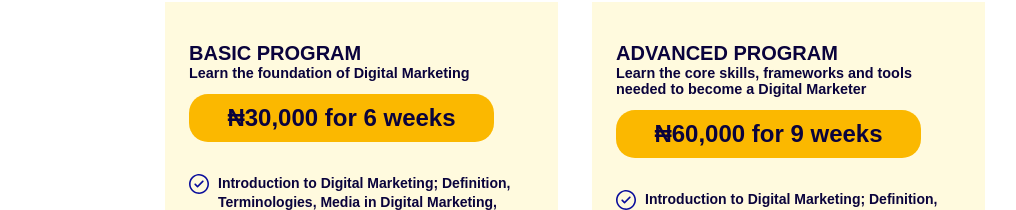
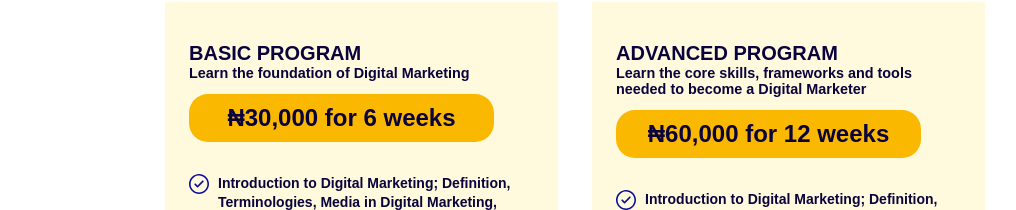
Before and after one commit to Tuasegun/satorm, a React (Create React App) app: page /pricing in a window 1280 px wide. Shown: the part 179-389 px from the top of the page, without its empty margins (80-1096 px from the left). Built offline with nearby package versions, Linux system fonts and the light colour scheme.

Commit message:
task make changes

```diff
--- a/public/index.html
+++ b/public/index.html
@@ -67,4 +67,15 @@
       To create a production bundle, use `npm run build` or `yarn build`.
     -->
   </body>
+  <!-- google analytics -->
+  <!-- Global site tag (gtag.js) - Google Analytics -->
+<script async src="https://www.googletagmanager.com/gtag/js?id=UA-227264555-1"></script>
+<script>
+  window.dataLayer = window.dataLayer || [];
+  function gtag(){dataLayer.push(arguments);}
+  gtag('js', new Date());
+
+  gtag('config', 'UA-227264555-1');
+</script>
+<!-- End google analytics -->
 </html>
--- a/src/pages/Pricing.jsx
+++ b/src/pages/Pricing.jsx
@@ -52,7 +52,7 @@
             </PricingCard>
             <PricingCard title="ADVANCED PROGRAM"
                 subtitle="Learn the core skills, frameworks and tools needed to become a Digital Marketer"
-                price="₦60,000 for 9 weeks"
+                price="₦60,000 for 12 weeks"
                 idName='advanced'
             >
                 {
```
